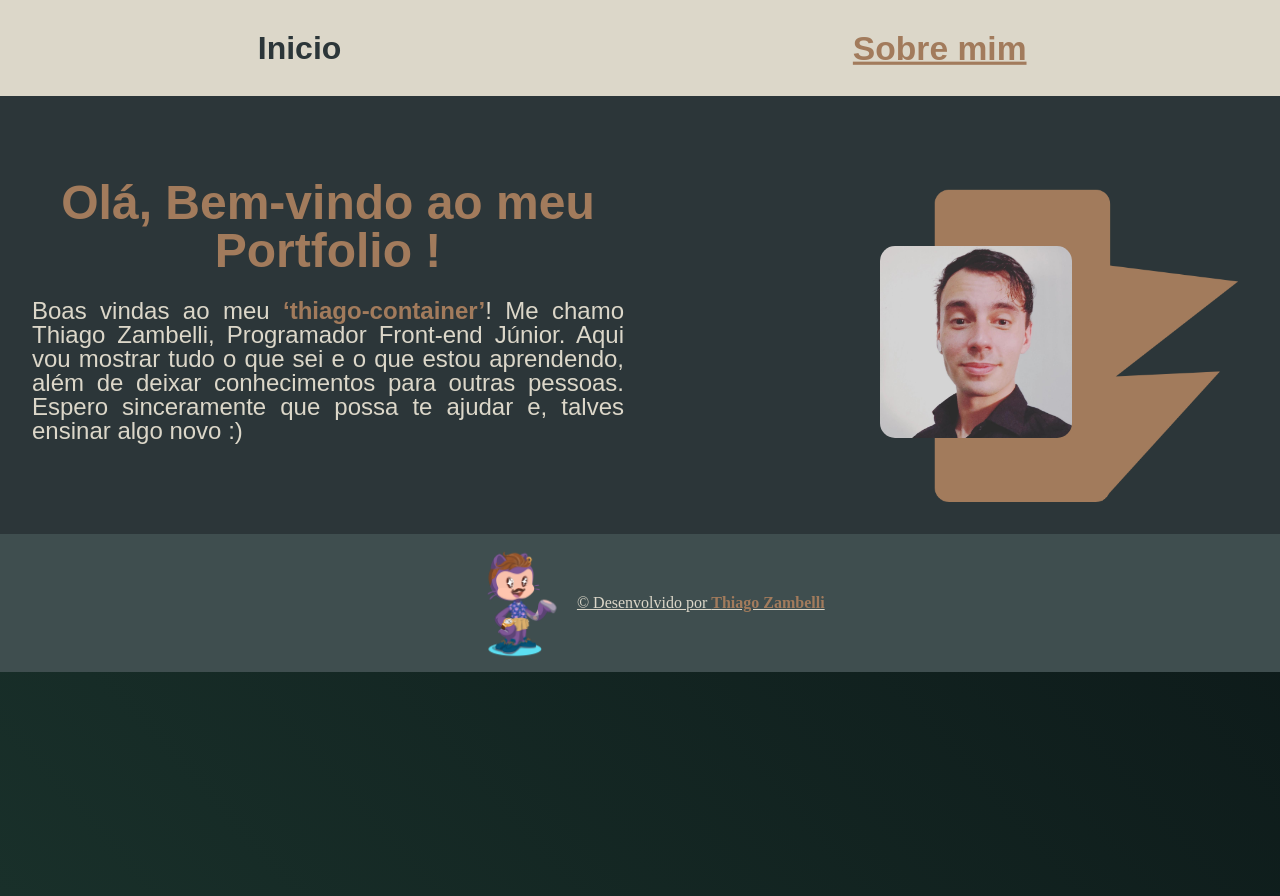
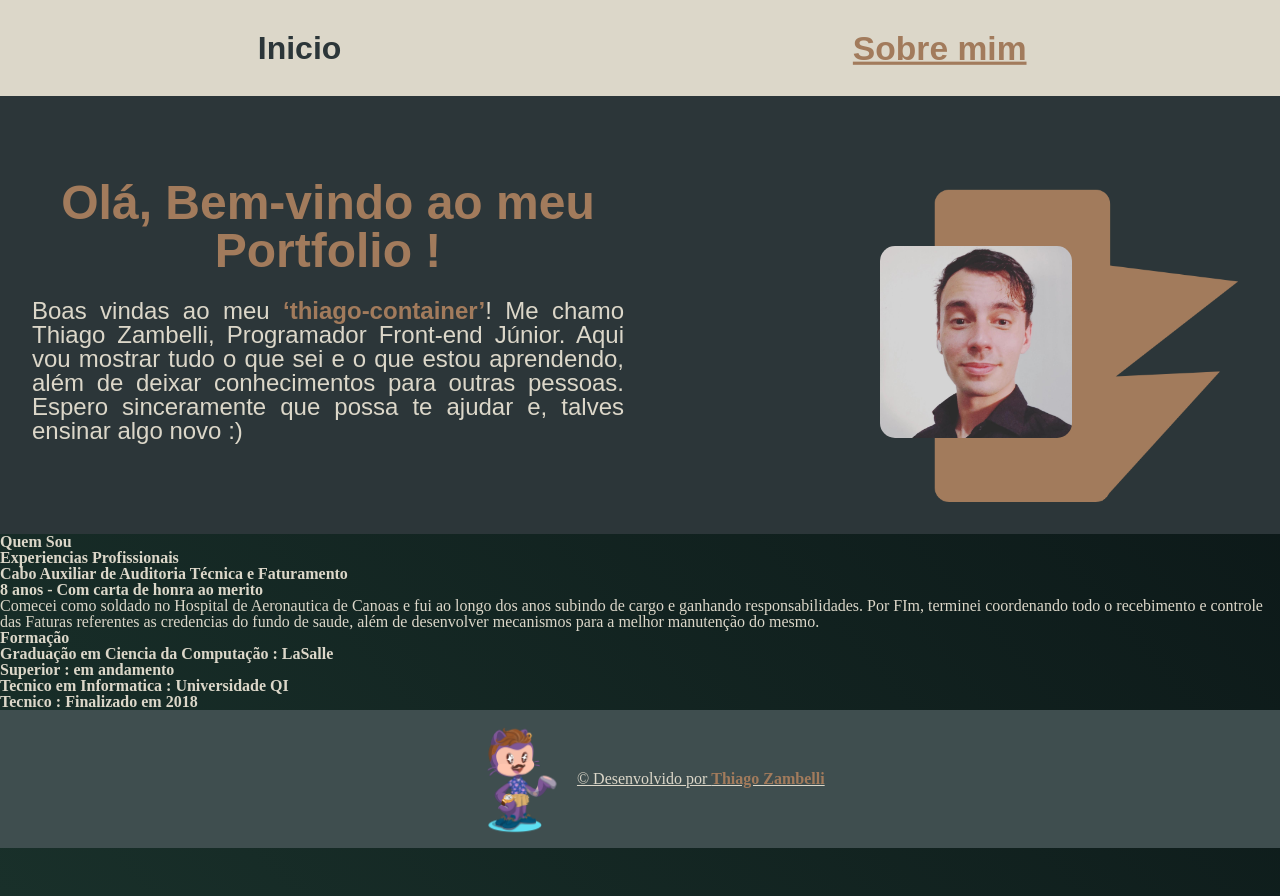
Before and after one commit to ThiagoZambelli/meu-portfolio, a React (Create React App) app: page /sobremim in a window 1280 px wide. Built offline with nearby package versions, Linux system fonts and the light colour scheme; a web font is replaced by a local one.

Commit message:
Criação dos primeiros componenetes da pagina 'Sobre Min'

```diff
--- /dev/null
+++ b/src/assets/experiencia.json
@@ -0,0 +1,9 @@
+[
+    {
+        "id": 1,
+        "local": "Força Aeria Brasileira",
+        "funcao": "Cabo Auxiliar de Auditoria Técnica e Faturamento",
+        "tempo":"8 anos - Com carta de honra ao merito",
+        "descricao": "Comecei como soldado no Hospital de Aeronautica de Canoas e fui ao longo dos anos subindo de cargo e ganhando responsabilidades. Por FIm, terminei coordenando todo o recebimento e controle das Faturas referentes as credencias do fundo de saude, além de desenvolver mecanismos para a melhor manutenção do mesmo."
+    }
+]
--- /dev/null
+++ b/src/assets/formacoes.json
@@ -0,0 +1,16 @@
+[
+    {
+        "id": 1,
+        "nome":"Graduação em Ciencia da Computação",
+        "nivel":"Superior",
+        "loca":"LaSalle",
+        "tempo":"em andamento"
+    },
+    {
+        "id": 2,
+        "nome":"Tecnico em Informatica",
+        "nivel":"Tecnico",
+        "loca":"Universidade QI",
+        "tempo":"Finalizado em 2018"
+    }
+]
--- /dev/null
+++ b/src/componentes/Experiencia/index.js
@@ -0,0 +1,21 @@
+import styles from './Experiencia.module.css';
+import experiencias from 'assets/experiencia.json';
+
+export default function Experiencias(){
+    return(
+        <div className={styles.experiencias}>
+            <h2>Experiencias Profissionais</h2>
+            {experiencias.map((e) => {
+                return(
+                    <div key={e.id}>
+                        <h2>{e.funcao}</h2>
+                        <h3>{e.loca}</h3>
+                        <h3>{e.tempo}</h3>
+                        <p>{e.descricao}</p>
+                    </div>
+                )
+            })}
+
+        </div>
+    )
+}
--- /dev/null
+++ b/src/componentes/Formacoes/index.js
@@ -0,0 +1,18 @@
+import styles from './Formacoes.module.css';
+import formacao from 'assets/formacoes.json';
+
+export default function Formacao() {
+    return (
+        <div className={styles.formacao}>
+            <h2>Formação</h2>
+            {formacao.map((e) => {
+                return(
+                    <div key={e.id} className={styles.formacao}>
+                        <h2>{e.nome} <strong>: {e.loca}</strong></h2>
+                        <h3>{e.nivel} : {e.tempo}</h3>
+                    </div>
+                )
+            })}
+        </div>
+    )
+}
--- a/src/paginas/SobreMim/index.js
+++ b/src/paginas/SobreMim/index.js
@@ -1,7 +1,17 @@
+import Experiencias from 'componentes/Experiencia'
+import Formacao from 'componentes/Formacoes'
 import React from 'react'
+import styles from './SobreMim.module.css'
 
 export default function SobreMim() {
   return (
-    <div></div>
+    <div className={styles.sobremim}>
+      <div>
+        <h2>Quem Sou</h2>
+        <p></p>
+      </div>
+        <Experiencias />
+        <Formacao />
+    </div>
   )
 }
```
Also changed, not shown: src/componentes/Experiencia/Experiencia.module.css (added), src/componentes/Formacoes/Formacoes.module.css (added).
